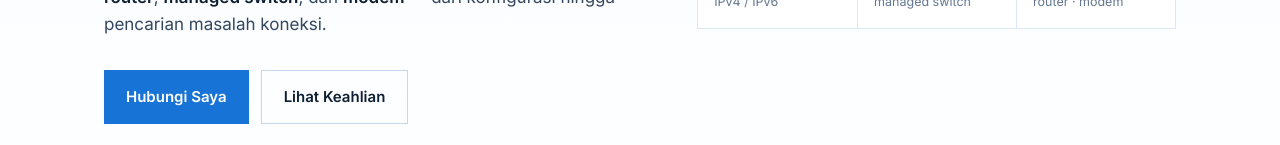
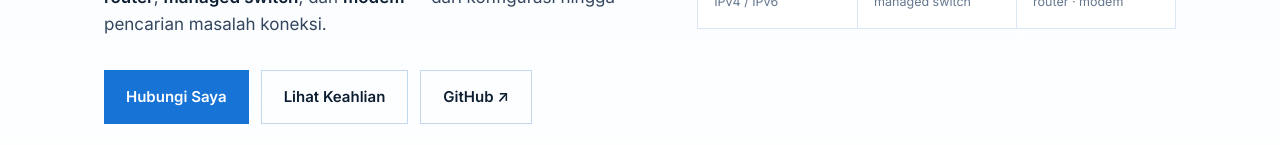
Before and after one commit to reza-maulanaa/network, a React (Vite) app: page / in a window 1280 px wide. Shown: the part 655-800 px from the top of the page. Built offline with nearby package versions, Linux system fonts and the light colour scheme.

Commit message:
add github account

```diff
--- a/src/App.css
+++ b/src/App.css
@@ -557,6 +557,16 @@
   flex-wrap: wrap;
 }
 
+.contact-meta .contact-link {
+  color: inherit;
+  text-decoration: underline;
+  text-underline-offset: 3px;
+}
+
+.contact-meta .contact-link:hover {
+  color: #fff;
+}
+
 /* ---------------------------------- footer */
 .site-footer {
   border-top: var(--hairline);
--- a/src/App.jsx
+++ b/src/App.jsx
@@ -272,6 +272,14 @@
                 <a href="#skills" className="btn btn-ghost">
                   Lihat Keahlian
                 </a>
+                <a
+                  href="https://github.com/reza-maulanaa"
+                  target="_blank"
+                  rel="noopener noreferrer"
+                  className="btn btn-ghost"
+                >
+                  GitHub ↗
+                </a>
               </div>
             </div>
 
@@ -376,6 +384,16 @@
               kirim email →
             </a>
             <div className="contact-meta">
+              <span>
+                <a
+                  href="https://github.com/reza-maulanaa"
+                  target="_blank"
+                  rel="noopener noreferrer"
+                  className="contact-link"
+                >
+                  github.com/reza-maulanaa ↗
+                </a>
+              </span>
               <span>rezzreborn@gmail.com</span>
               <span>Indonesia · WIB</span>
             </div>
```
